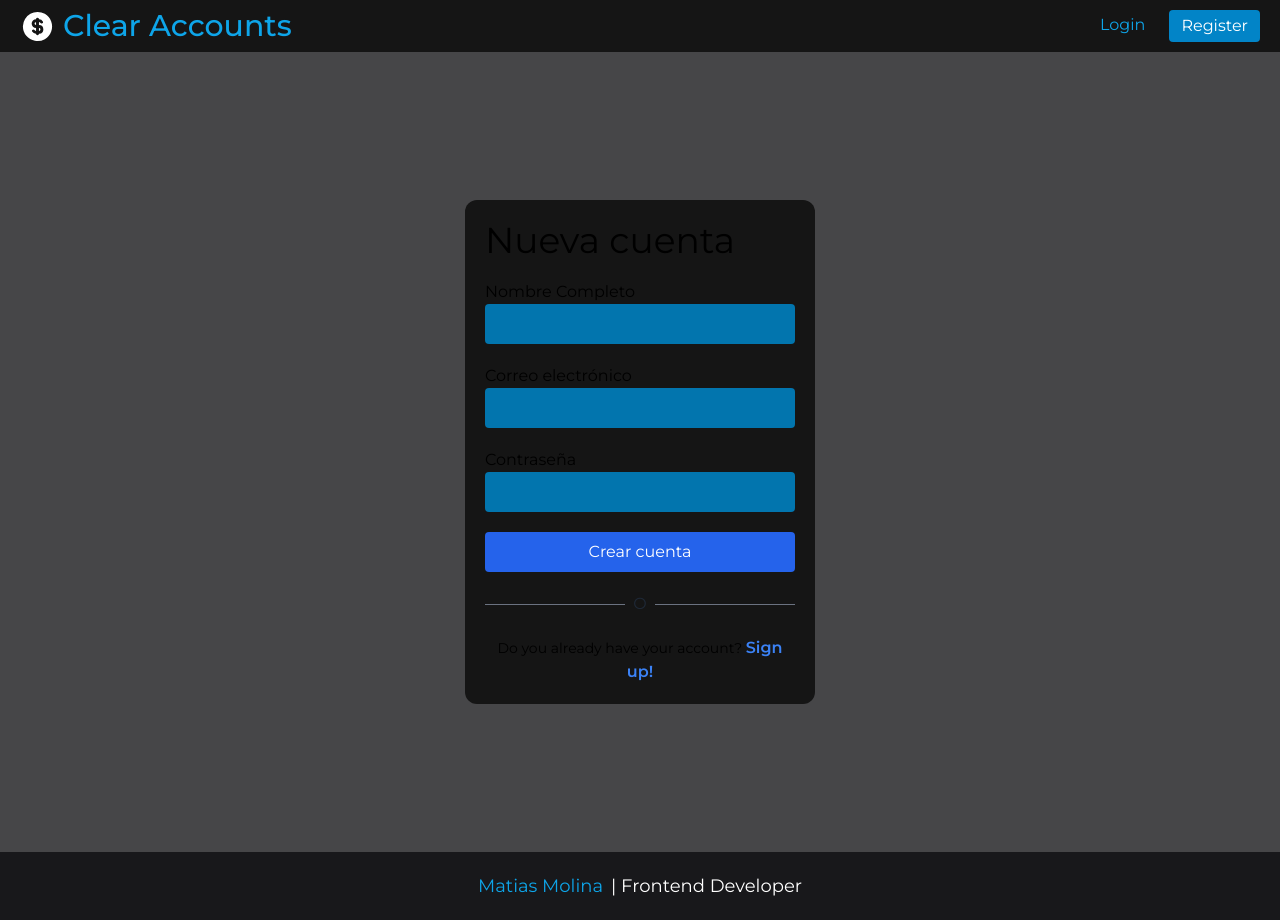
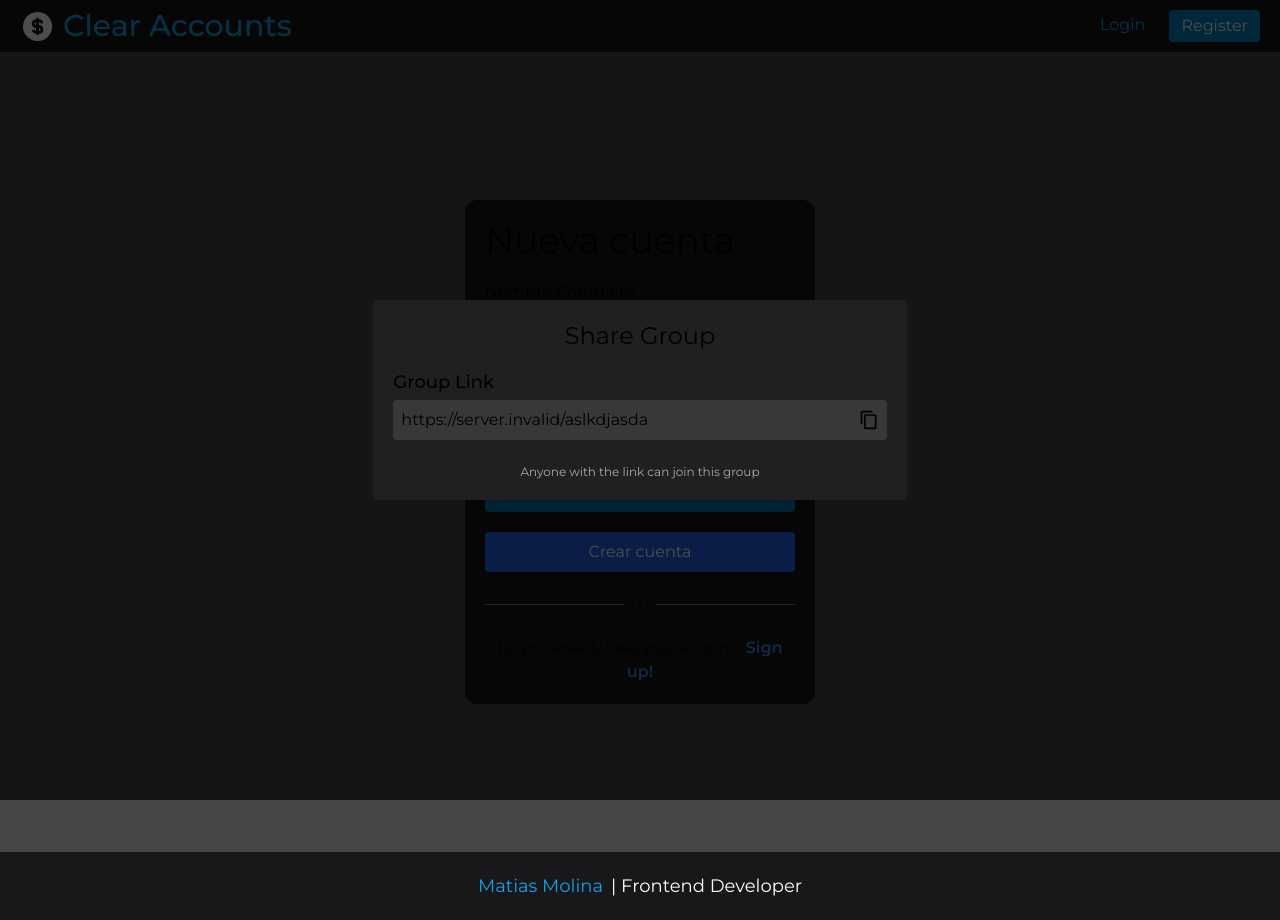
Before and after one commit to mamolina01/accounts-clear, a Next.js app: page /auth/register in a window 1280 px wide. Built offline with nearby package versions, Linux system fonts and the light colour scheme; no server answers.

Commit message:
share-group-modal

```diff
--- a/src/app/layout.tsx
+++ b/src/app/layout.tsx
@@ -5,6 +5,7 @@ import { Providers } from './Providers'
 import 'animate.css'
 import { Footer, Header } from '@/components'
 import styles from './layout.module.scss'
+import { ShareGroup } from '@/components/groupDetails/groupInfo/topSection/shareGroup/ShareGroup'
 
 const monserrat = Montserrat({ subsets: ['latin'] })
 
@@ -26,6 +27,7 @@ export default function RootLayout({
             <Header />
             <div className={styles.subContainer}>{children}</div>
             <Footer />
+            <ShareGroup />
           </div>
         </Providers>
       </body>
--- /dev/null
+++ b/src/components/groupDetails/groupInfo/topSection/menu/Menu.module.scss
@@ -0,0 +1,11 @@
+.toggleMenuButton {
+  @apply cursor-pointer;
+}
+
+.menuContainer {
+  @apply bg-secondary border border-tertiary rounded absolute top-2 right-4;
+
+  .button {
+    @apply flex px-4 py-1 items-center gap-3 cursor-pointer hover:text-primary text-sm;
+  }
+}
--- a/src/components/groupDetails/groupInfo/topSection/menu/Menu.tsx
+++ b/src/components/groupDetails/groupInfo/topSection/menu/Menu.tsx
@@ -8,6 +8,8 @@ import toast from 'react-hot-toast'
 import { BsThreeDotsVertical } from 'react-icons/bs'
 import { FaEdit, FaTrashAlt } from 'react-icons/fa'
 import Swal from 'sweetalert2'
+import styles from './Menu.module.scss'
+import { IoMdShare } from 'react-icons/io'
 
 export const Menu = ({ groupId }: { groupId: string }) => {
   const [showMenu, setShowMenu] = useState(false)
@@ -42,22 +44,20 @@ export const Menu = ({ groupId }: { groupId: string }) => {
   useOutsideClick(menuRef, closeMenu)
   return (
     <>
-      <BsThreeDotsVertical className="text-xl cursor-pointer" onClick={() => setShowMenu(true)} />
+      <BsThreeDotsVertical size={20} className={styles.toggleMenuButton} onClick={() => setShowMenu(true)} />
       {showMenu && (
-        <div className="bg-secondary border border-tertiary rounded absolute top-2 right-4" ref={menuRef}>
-          <Link
-            href={`${Routes.GROUP_FORM}/${groupId}`}
-            className="flex px-4 py-1 items-center gap-3 cursor-pointer hover:text-primary"
-          >
+        <div className={styles.menuContainer} ref={menuRef}>
+          <button className={styles.button} onClick={deleteGroup}>
+            <IoMdShare />
+            <span>Share</span>
+          </button>
+          <Link href={`${Routes.GROUP_FORM}/${groupId}`} className={styles.button}>
             <FaEdit />
-            <p>Edit</p>
+            <span>Edit</span>
           </Link>
-          <button
-            className="flex px-4 py-1 items-center gap-3 cursor-pointer hover:text-primary border-t border-tertiary"
-            onClick={deleteGroup}
-          >
+          <button className={styles.button} onClick={deleteGroup}>
             <FaTrashAlt />
-            <p>Delete</p>
+            <span>Delete</span>
           </button>
         </div>
       )}
--- /dev/null
+++ b/src/components/groupDetails/groupInfo/topSection/shareGroup/ShareGroup.module.scss
@@ -0,0 +1,30 @@
+.overlay {
+  @apply bg-black/70 absolute w-full h-full flex justify-center items-center z-10;
+
+  .container {
+    @apply flex flex-col bg-secondary p-5 rounded w-5/12 gap-4;
+
+    .title {
+      @apply text-2xl text-center;
+    }
+
+    .text {
+      @apply text-xs text-tertiary text-center mt-2;
+    }
+
+    .groupLink {
+      @apply font-medium text-lg;
+    }
+
+    .groupContainer {
+      @apply flex flex-col gap-1;
+      .linkContainer {
+        @apply flex justify-between items-center gap-2 bg-tertiary p-2 rounded overflow-hidden;
+
+        .textLink {
+          @apply lowercase;
+        }
+      }
+    }
+  }
+}
--- /dev/null
+++ b/src/components/groupDetails/groupInfo/topSection/shareGroup/ShareGroup.tsx
@@ -0,0 +1,21 @@
+import { MdOutlineContentCopy } from 'react-icons/md'
+import styles from './ShareGroup.module.scss'
+
+export const ShareGroup = () => {
+  return (
+    <div className={styles.overlay}>
+      <div className={styles.container}>
+        <h5 className={styles.title}>Share Group</h5>
+
+        <div className={styles.groupContainer}>
+          <p className={styles.groupLink}>Group Link</p>
+          <div className={styles.linkContainer}>
+            <p className={styles.textLink}>{process.env.SITE_URL}/ASLKDJASDA</p>
+            <MdOutlineContentCopy size={20} />
+          </div>
+        </div>
+        <p className={styles.text}>Anyone with the link can join this group</p>
+      </div>
+    </div>
+  )
+}
```
